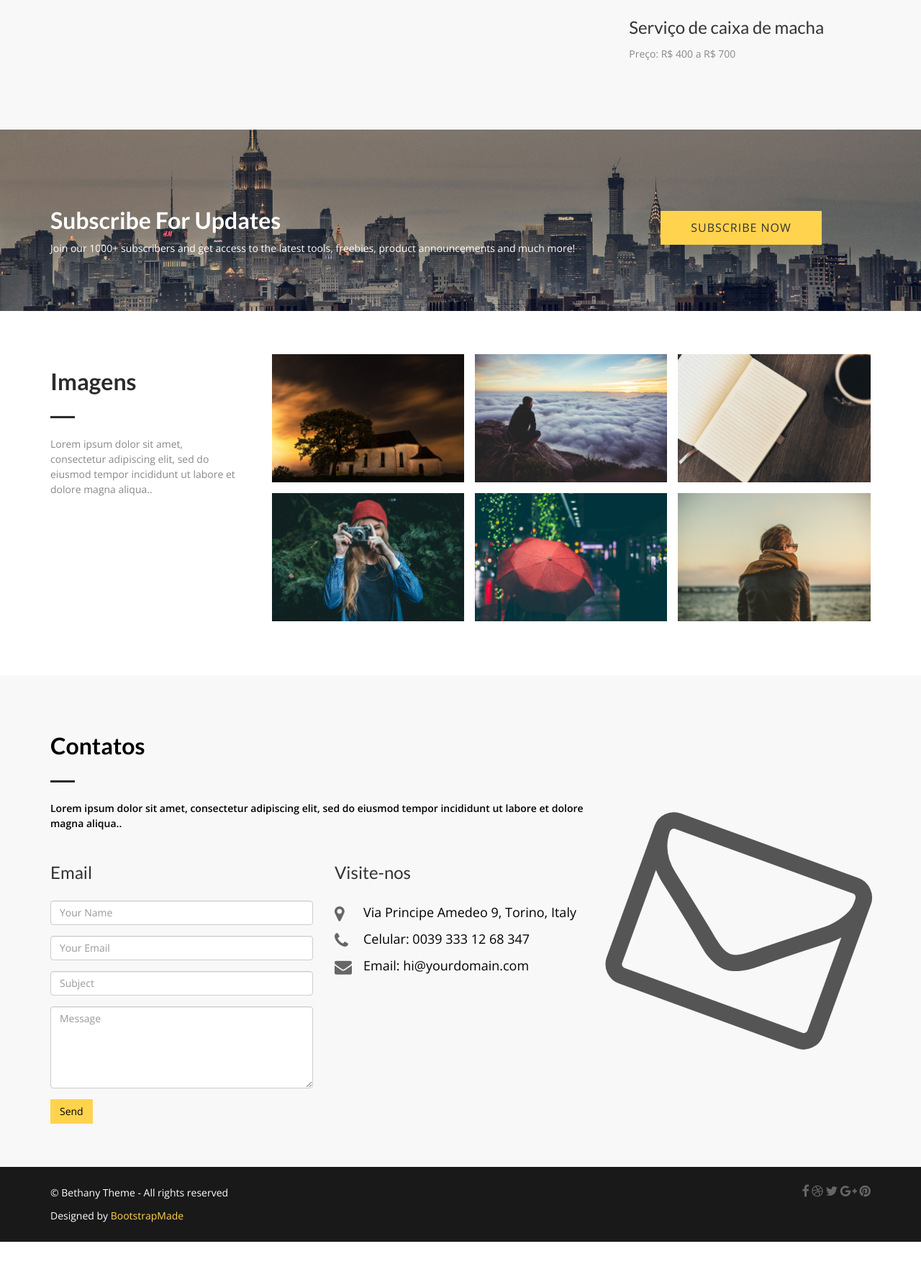
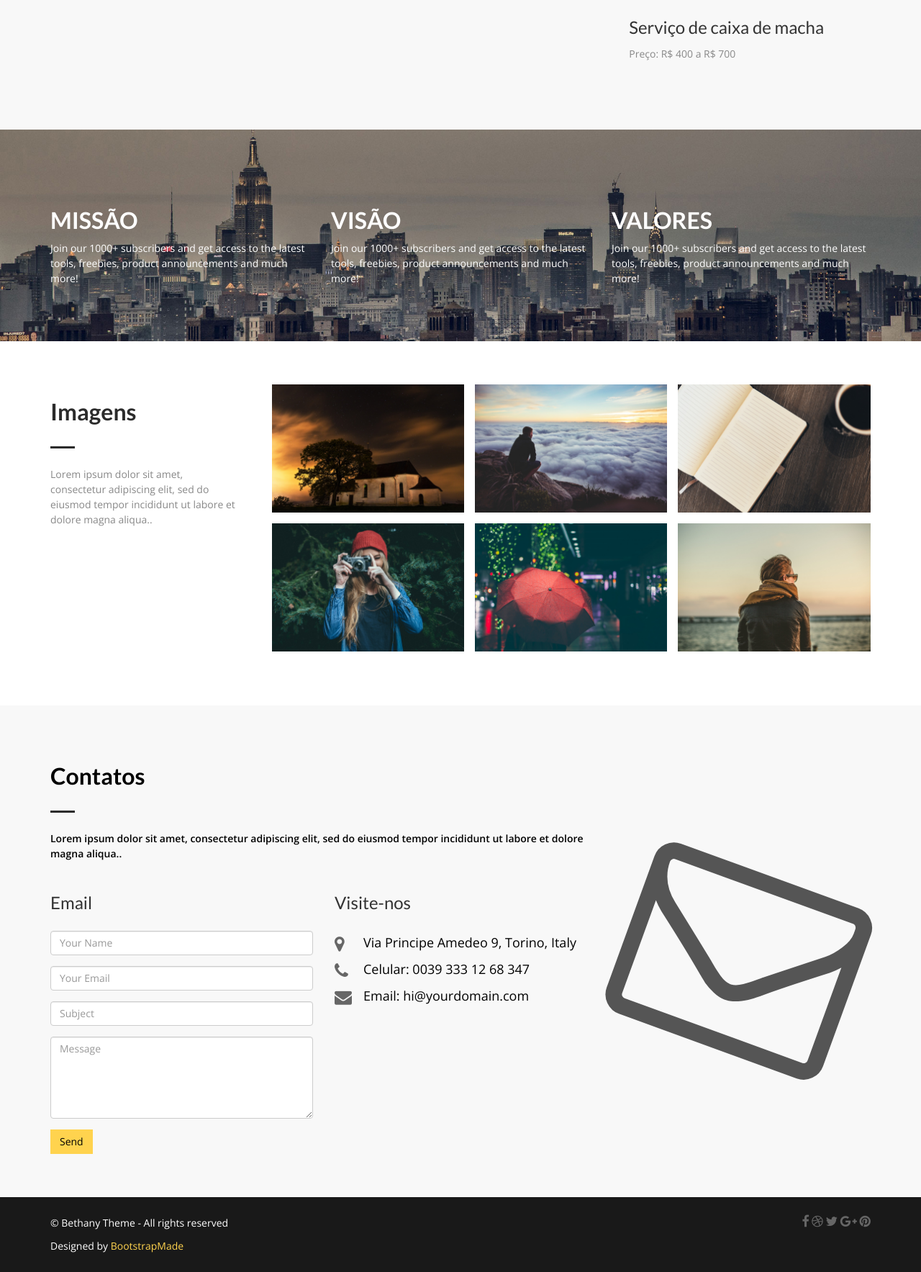
Before and after one commit to brunogomesifrn/pi19oficina, a Django app: page / in a window 1280 px wide. Shown: the part 1174-2941 px from the top of the page at 72% size. Before the commit the page ends 2899 px from the top, so only its background shows below. Run offline with Django 3.2, Linux system fonts and the light colour scheme; some libraries are stand-ins or nearby versions; grey boxes are pictures that could not be loaded.

Commit message:
ajustando

```diff
--- a/core/templates/home.html
+++ b/core/templates/home.html
@@ -28,7 +28,7 @@
                         </button>
               <a href="index.html" class="navbar-brand">Oficina Mecânica</a>
             </div>
-            <div class="collapse navbar-collapse navbar-right" id="mynavbar">
+            <div class="collapse navbar-collapse navbar-right bg-dark" id="mynavbar">
               <ul class="nav navbar-nav">
                 <li class="active"><a href="#header">Home</a></li>
                 <li><a href="#feature">Serviço</a></li>
@@ -136,14 +136,23 @@
   <section class="section-padding parallax bg-image-2 section wow fadeIn delay-08s" id="cta-2">
     <div class="container">
       <div class="row">
-        <div class="col-md-8">
+        <div class="col-md-4">
           <div class="cta-txt">
-            <h3>Subscribe For Updates</h3>
+            <h3>MISSÃO</h3>
             <p>Join our 1000+ subscribers and get access to the latest tools, freebies, product announcements and much more!</p>
           </div>
         </div>
-        <div class="col-md-4 text-center">
-          <a href="#" class="btn btn-submit">Subscribe Now</a>
+        <div class="col-md-4">
+          <div class="cta-txt">
+            <h3>VISÃO</h3>
+            <p>Join our 1000+ subscribers and get access to the latest tools, freebies, product announcements and much more!</p>
+          </div>
+        </div>
+        <div class="col-md-4">
+          <div class="cta-txt">
+            <h3>VALORES</h3>
+            <p>Join our 1000+ subscribers and get access to the latest tools, freebies, product announcements and much more!</p>
+          </div>
         </div>
       </div>
     </div>
```
